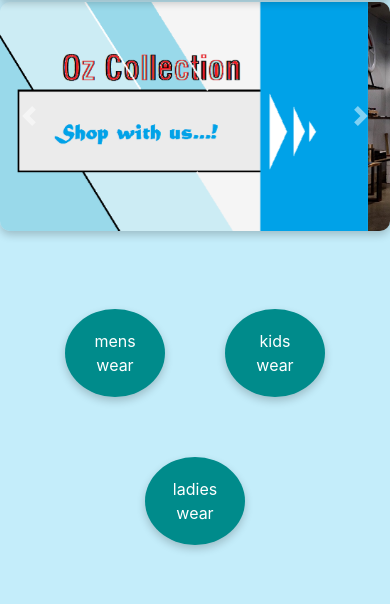
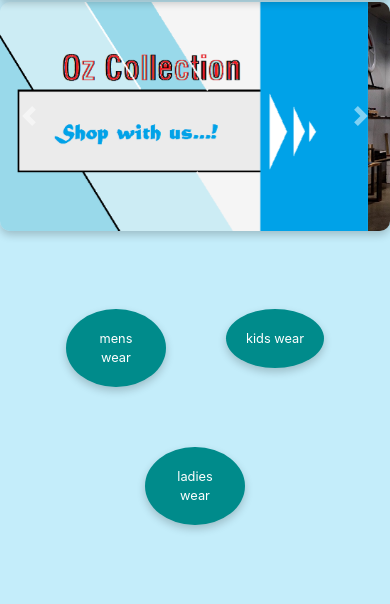
Before and after one commit to ozedtech/oz-collection, a plain HTML site: page index.html in a window 390 px wide. Shown: the part 63-667 px from the top of the page. Drawn offline with Linux system fonts and the light colour scheme.

Commit message:
Font size adjusted for small screen

```diff
--- a/styles/style.css
+++ b/styles/style.css
@@ -2,6 +2,11 @@
 
 body{
     background-color: rgba(194, 237, 250, 0.966);
+}
+@media (max-width:400px){
+    body{
+        font-size: 0.8rem;
+    }
 }
 .footer{
     background-color: rgb(68, 63, 63);
```
